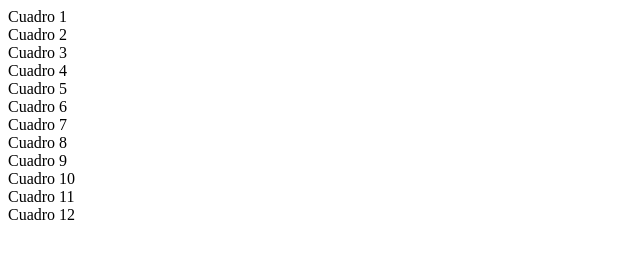
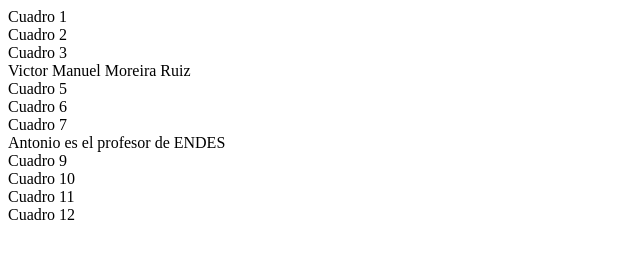
Before and after one commit to victormoreiraruiz/examen-MRVM, a plain HTML site: page index.html in a window 1280 px wide. Shown: the whole page, without its empty margins (0-640 px from the left). Drawn offline with Linux system fonts and the light colour scheme.

Commit message:
añadido el profesor

```diff
--- a/index.html
+++ b/index.html
@@ -11,13 +11,13 @@
         <div class="col-6 bg-danger">Cuadro 1</div>
         <div class="col-6 bg-danger">Cuadro 2</div>
         <div class="col-6 bg-danger">Cuadro 3</div>
-        <div class="col-6 bg-danger">Cuadro 4</div>
+        <div class="col-6 bg-danger">Victor Manuel Moreira Ruiz</div>
     </div>
     <div class="row">
         <div class="col-6 bg-danger">Cuadro 5</div>
         <div class="col-6 bg-danger">Cuadro 6</div>
         <div class="col-6 bg-danger">Cuadro 7</div>
-        <div class="col-6 bg-danger">Cuadro 8</div>
+        <div class="col-6 bg-danger">Antonio es el profesor de ENDES</div>
     </div>
     <div class="row">
         <div class="col-6 bg-danger">Cuadro 9</div>
```
